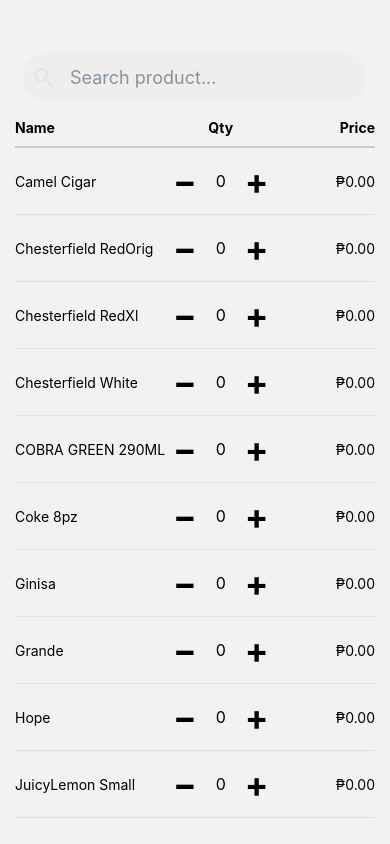
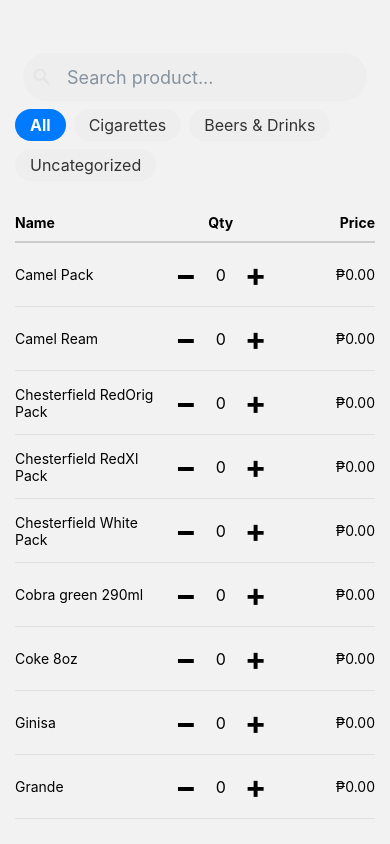
Before and after one commit to AbingRD/GMSTORE, a React Native app: screen /CartScreen in a window 390 px wide. Built offline with nearby package versions, Linux system fonts and the light colour scheme.

Commit message:
Added Categries

```diff
--- a/data.json
+++ b/data.json
@@ -3,137 +3,190 @@
     "id": 1,
     "name": "Redhorse 5",
     "retail_price": 70,
-    "wholesale_price": 680
+    "wholesale_price": 680,
+    "category": "Beers & Drinks"
+
   },
   {
     "id": 2,
     "name": "Redhorse Jumbo",
     "retail_price": 140,
-    "wholesale_price": 660
+    "wholesale_price": 660,
+    "category": "Beers & Drinks"
   },
   {
     "id": 3,
     "name": "Grande",
     "retail_price": 130,
-    "wholesale_price": 640
+    "wholesale_price": 640,
+    "category": "Beers & Drinks"
   },
   {
     "id": 4,
     "name": "Magic Sarap",
     "retail_price": 6,
-    "wholesale_price": 75
+    "wholesale_price": 75,
+    "category": "Uncategorized"
   },
   {
     "id": 5,
     "name": "Vitsen",
     "retail_price": 5,
-    "wholesale_price": 61
+    "wholesale_price": 61,
+    "category": "Uncategorized"
   },
   {
     "id": 6,
     "name": "Ginisa",
     "retail_price": 5,
-    "wholesale_price": 52
+    "wholesale_price": 52,
+    "category": "Uncategorized"
   }
   ,
   {
     "id": 7,
     "name": "JuicyLemon Small",
     "retail_price": 12,
-    "wholesale_price": 175
+    "wholesale_price": 175,
+    "category": "Beers & Drinks"
   }
   ,
   {
     "id": 8,
-    "name": "Coke 8pz",
+    "name": "Coke 8oz",
     "retail_price": 13,
-    "wholesale_price": 200
+    "wholesale_price": 200,
+    "category": "Beers & Drinks"
   }
   ,
    {
     "id": 9,
-    "name": "ROYAL 8OZ",
+    "name": "Royal 8OZ",
     "retail_price": 8,
-    "wholesale_price": 190
+    "wholesale_price": 190,
+    "category": "Beers & Drinks"
   },
 {
     "id": 10,
-    "name": "SPRITE 8OZ",
+    "name": "Sprite 8OZ",
     "retail_price": 8,
-    "wholesale_price": 190
+    "wholesale_price": 190,
+    "category": "Beers & Drinks"
   },
   {
     "id": 11,
-    "name": "COBRA GREEN 290ML ",
+    "name": "Cobra green 290ml ",
     "retail_price": 8,
-    "wholesale_price": 190
+    "wholesale_price": 190,
+    "category": "Beers & Drinks"
   },
   {
     "id": 12,
-    "name": "Winston",
+    "name": "Winston Pack",
     "retail_price": 9,
-    "wholesale_price": 163
+    "wholesale_price": 163,
+    "category": "Cigarettes"
+
   },
   {
     "id": 13,
-    "name": "Mighty White",
+    "name": "Mighty Whit Pack",
     "retail_price": 8,
-    "wholesale_price": 145
+    "wholesale_price": 145,
+    "category": "Cigarettes"
   },
   {
     "id": 14,
-    "name": "Mighty Red",
+    "name": "Mighty Red Pack",
     "retail_price": 8,
-    "wholesale_price": 145
+    "wholesale_price": 145,
+    "category": "Cigarettes"
   },
   {
     "id": 15,
-    "name": "Marlboro Red",
+    "name": "Marlboro Red Pack",
     "retail_price": 9,
-    "wholesale_price": 155
+    "wholesale_price": 155,
+    "category": "Cigarettes"
   },
   {
     "id": 16,
-    "name": "Marlboro Iceblast",
+    "name": "Marlboro Blast Pack",
     "retail_price": 9,
-    "wholesale_price": 155
+    "wholesale_price": 155,
+    "category": "Cigarettes"
   },
   {
     "id": 17,
-    "name": "Hope",
+    "name": "Hope Pack",
     "retail_price": 8,
-    "wholesale_price": 147
+    "wholesale_price": 147,
+    "category": "Cigarettes"
   },
   {
     "id": 18,
-    "name": "Chesterfield RedXl",
+    "name": "Chesterfield RedXl Pack",
     "retail_price": 7,
-    "wholesale_price": 128
+    "wholesale_price": 128,
+    "category": "Cigarettes"
   },
   {
     "id": 19,
-    "name": "Chesterfield White",
+    "name": "Chesterfield White Pack",
     "retail_price": 7,
-    "wholesale_price": 128
+    "wholesale_price": 128,
+    "category": "Cigarettes"
   },
   {
     "id": 20,
-    "name": "Chesterfield RedOrig",
+    "name": "Chesterfield RedOrig Pack",
     "retail_price": 7,
-    "wholesale_price": 128
+    "wholesale_price": 128,
+    "category": "Cigarettes"
   },
   {
     "id": 21,
-    "name": "Mighty Blast",
+    "name": "Mighty Blast Pack",
     "retail_price": 8,
-    "wholesale_price": 145
+    "wholesale_price": 145,
+    "category": "Cigarettes"
   },
   {
     "id": 22,
-    "name": "Camel Cigar",
+    "name": "Camel Pack",
     "retail_price": 7,
-    "wholesale_price": 135
+    "wholesale_price": 135,
+    "category": "Cigarettes"
+  },
+  {
+    "id": 23,
+    "name": "Winston Ream",
+    "retail_price": 163,
+    "wholesale_price": 1630,
+    "category": "Cigarettes"
+  },
+  {
+    "id": 24,
+    "name": "Mighty Red Ream",
+    "retail_price": 145,
+    "wholesale_price": 1450,
+    "category": "Cigarettes"
+  },
+  {
+    "id": 25,
+    "name": "Camel Ream",
+    "retail_price": 7,
+    "wholesale_price": 1350,
+    "category": "Cigarettes"
+  },
+  {
+    "id": 26,
+    "name": "Mighty White Ream",
+    "retail_price": 145.5,
+    "wholesale_price": 1450,
+    "category": "Cigarettes"
   }
 
 
+
 ]
--- a/screens/CartScreen.js
+++ b/screens/CartScreen.js
@@ -6,7 +6,7 @@
   StyleSheet,
   Pressable,
 } from 'react-native';
-import { Image, SearchBar } from 'react-native-elements';
+import { SearchBar, Image } from 'react-native-elements';
 import products from '../data.json';
 
 /* ---------- Cart Row ---------- */
@@ -36,9 +36,22 @@
 
 /* ---------- Screen ---------- */
 export default function CartScreen({ navigation }) {
+  const CATEGORIES = [
+    'All',
+    'Cigarettes',
+    'Beers & Drinks',
+    'Uncategorized'
+  ];
+
+  const [selectedCategory, setSelectedCategory] = useState('All');
   const [search, setSearch] = useState('');
+
   const [items, setItems] = useState(
-    products.map(p => ({ ...p, quantity: 0 }))
+    products.map(p => ({
+      ...p,
+      category: p.category ?? 'Uncategorized',
+      quantity: 0,
+    }))
   );
 
   /* Update quantity */
@@ -52,16 +65,24 @@
     );
   }, []);
 
-  /* Filter + SORT A–Z */
+  /* Filter + Category + Sort */
   const filteredItems = useMemo(() => {
     return items
-      .filter(item =>
-        item.name.toLowerCase().includes(search.toLowerCase())
-      )
+      .filter(item => {
+        const matchesSearch = item.name
+          .toLowerCase()
+          .includes(search.toLowerCase());
+
+        const matchesCategory =
+          selectedCategory === 'All' ||
+          item.category === selectedCategory;
+
+        return matchesSearch && matchesCategory;
+      })
       .sort((a, b) =>
         a.name.localeCompare(b.name, undefined, { sensitivity: 'base' })
       );
-  }, [items, search]);
+  }, [items, search, selectedCategory]);
 
   /* Selected items */
   const selectedItems = useMemo(
@@ -98,10 +119,35 @@
         searchIcon={
           <Image
             source={require('../assets/searchglass.png')}
-            style={{ width: 25, height: 25 }}
+            style={{ width: 22, height: 22 }}
           />
         }
       />
+
+      {/* Categories */}
+     {/* Categories */}
+<View style={styles.categoryWrapper}>
+  {CATEGORIES.map(cat => (
+    <Pressable
+      key={cat}
+      onPress={() => setSelectedCategory(cat)}
+      style={[
+        styles.categoryBtn,
+        selectedCategory === cat && styles.categoryBtnActive,
+      ]}
+    >
+      <Text
+        style={[
+          styles.categoryText,
+          selectedCategory === cat && styles.categoryTextActive,
+        ]}
+      >
+        {cat}
+      </Text>
+    </Pressable>
+  ))}
+</View>
+
 
       {/* Header */}
       <View style={styles.headerRow}>
@@ -110,6 +156,7 @@
         <Text style={styles.headerPrice}>Price</Text>
       </View>
 
+      {/* List */}
       <FlatList
         data={filteredItems}
         keyExtractor={item => item.id.toString()}
@@ -153,6 +200,24 @@
   },
   inputContainer: { backgroundColor: '#eee', borderRadius: 25 },
 
+  categoryWrapper: {
+  flexDirection: 'row',
+  flexWrap: 'wrap',      // 👈 wrap to next line
+  marginBottom: 15,
+},
+categoryBtn: {
+  paddingHorizontal: 15,
+  paddingVertical: 6,
+  backgroundColor: '#eee',
+  borderRadius: 25,
+  marginRight: 8,
+  marginBottom: 8,       // 👈 spacing for wrapped lines
+},
+categoryBtnActive: { backgroundColor: '#007AFF' },
+categoryText: { color: '#333', fontSize: 16 },
+categoryTextActive: { color: '#fff', fontWeight: 'bold' },
+
+
   headerRow: {
     flexDirection: 'row',
     paddingVertical: 10,
@@ -177,11 +242,7 @@
     justifyContent: 'center',
     alignItems: 'center',
   },
-  qtyBtn: {
-    fontSize: 35,
-    paddingHorizontal: 12,
-    fontWeight: 'bold',
-  },
+  qtyBtn: { fontSize: 32, paddingHorizontal: 12, fontWeight: 'bold' },
   qty: { fontSize: 16, minWidth: 24, textAlign: 'center' },
   price: { flex: 1, textAlign: 'right' },
 
--- a/screens/HomeScreen.js
+++ b/screens/HomeScreen.js
@@ -1,9 +1,30 @@
-import React, { useState } from 'react';
-import { View, Text, StyleSheet, FlatList, TouchableOpacity, Image } from 'react-native';
+import React, { useState, useMemo } from 'react';
+import { View, Text, StyleSheet, FlatList, TouchableOpacity, Image,Pressable } from 'react-native';
 import { SearchBar } from 'react-native-elements';
 import products from '../data.json'; // your sample data
 
 export default function HomeScreen({ navigation }) {
+//     const CATEGORIES = [
+//   'All',
+//   'Cigarettes',
+//   'Beers & Drinks',
+//   'Stationery',
+// ];
+// const [selectedCategory, setSelectedCategory] = useState('All');
+// const filteredItems = useMemo(() => {
+//   return items.filter(item => {
+//     const matchesSearch = item.name
+//       .toLowerCase()
+//       .includes(search.toLowerCase());
+
+//     const matchesCategory =
+//       selectedCategory === 'All' ||
+//       item.category === selectedCategory;
+
+//     return matchesSearch && matchesCategory;
+//   });
+// }, [items, search, selectedCategory]);
+
   const [search, setSearch] = useState('');
 
   const filteredProducts = products
@@ -50,6 +71,31 @@
         <Text style={styles.headerRetail}>Retail</Text>
         <Text style={styles.headerText}>Wholesale</Text>
       </View>
+          {/* <FlatList
+  data={CATEGORIES}
+  horizontal
+  showsHorizontalScrollIndicator={false}
+  keyExtractor={(item) => item}
+  style={{ marginBottom: 10 }}
+  renderItem={({ item }) => (
+    <Pressable
+      onPress={() => setSelectedCategory(item)}
+      style={[
+        styles.categoryBtn,
+        selectedCategory === item && styles.categoryBtnActive
+      ]}
+    >
+      <Text
+        style={[
+          styles.categoryText,
+          selectedCategory === item && styles.categoryTextActive
+        ]}
+      >
+        {item}
+      </Text>
+    </Pressable>
+  )}
+/> */}
 
       {/* Product List */}
       <FlatList style={styles.listStyle}
@@ -87,22 +133,23 @@
      flexDirection: 'row', paddingVertical: 10, borderBottomWidth: 2, borderColor: '#9f8f8f'
      },
   headerText: {
-     flex: 1, fontSize: 16, fontWeight: 'bold', textAlign: 'center'
+     flex: 1, fontSize: 18, fontWeight: 'bold', textAlign: 'center'
     },
   headerRetail: {
-     flex: 1, fontSize: 16, fontWeight: 'bold', textAlign: 'center', paddingLeft: 50
+     flex: 1, fontSize: 18, fontWeight: 'bold', textAlign: 'center', paddingLeft: 50
     },
   row: {
     flexDirection: 'row', paddingVertical: 12, borderBottomWidth: 1, borderColor: '#e0e0e0'
  },
   name: {
-     flex: 1.5, fontSize: 15
+     flex: 1.5, fontSize: 16
     },
   price: {
-     flex: 1, textAlign: 'center', fontSize: 15
+     flex: 1, textAlign: 'center', fontSize: 16
     },
     listStyle:{
 
 
+
     },
 });
--- a/screens/PreviewScreen.js
+++ b/screens/PreviewScreen.js
@@ -20,7 +20,7 @@
 import { TransactionContext } from './TransactionContext';
 
 const printerMac = '10:22:33:3B:93:A5'; // replace with your printer MAC
-//WORK FOR UI ON THIS
+
 export default function PreviewScreen({ route, navigation }) {
   const { items, total } = route.params;
   const insets = useSafeAreaInsets();
@@ -28,10 +28,12 @@
 
   const [customerName, setCustomerName] = useState('Customer');
   const [modalVisible, setModalVisible] = useState(false);
-  const [cash, setCash] = useState(''); // for input
-    const sleep = (ms) => new Promise(resolve => setTimeout(resolve, ms)); //added for printing issue is It cannot print if items more than 30
+  const [cash, setCash] = useState('');
   const [printing, setPrinting] = useState(false);
 
+  const sleep = (ms) => new Promise(resolve => setTimeout(resolve, ms));
+
+  // Request necessary permissions for Android 12+
   const requestPermissions = async () => {
     if (Platform.OS === 'android' && Platform.Version >= 31) {
       const granted = await PermissionsAndroid.requestMultiple([
@@ -48,7 +50,8 @@
     }
   };
 
-const printReceipt = async () => {
+  // Print receipt, accepts number of copies
+  const printReceipt = async (copies = 1) => {
   try {
     setPrinting(true);
 
@@ -60,36 +63,37 @@
     const now = new Date();
     const dateStr = now.toLocaleDateString();
     const timeStr = now.toLocaleTimeString();
-
     const cashAmount = parseFloat(cash) || total;
     const change = cashAmount - total;
 
+    for (let c = 0; c < copies; c++) {
+      const isCopy = c > 0; // first receipt is original, others are copies
+
       // --- HEADER ---
-    await ReactNativePosPrinter.printText(`ABING STORE\n`, { align: 'CENTER', size: 14, bold: true });
+      if (!isCopy) {
+        await ReactNativePosPrinter.printText(`DanJ Store\n`, { align: 'CENTER', size: 14, bold: true });
         await ReactNativePosPrinter.printText(`09167640132\n`, { align: 'CENTER', size: 12 });
         await ReactNativePosPrinter.printText(`TNo:${txnNumber}      ${dateStr}      ${timeStr}\n`, { align: 'LEFT', size: 9 });
+      }
+
+      // --- Customer ---
       await ReactNativePosPrinter.printText(`Customer: ${customerName}\n`, { align: 'LEFT', size: 9 });
       await ReactNativePosPrinter.printText(`--------------------------------`);
 
       // --- ITEMS ---
-
-   // --- ITEMS ---
       for (const item of items) {
         const lineTotal = item.wholesale_price * item.quantity;
-    // const LEFT_MARGIN = '  '; // 2 spaces
-  // Smaller text (size 8)
         await ReactNativePosPrinter.printText(
-  `${item.name.substring(0, 23).padEnd(23)} ₱${lineTotal}\n\n`,
-  {  size: 9, bold: false }
+          `${item.name.substring(0, 23).padEnd(20)} ₱${lineTotal}\n\n`,
+          { size: 9, bold: false }
         );
         await ReactNativePosPrinter.printText(
-
           ` ₱${item.wholesale_price} x ${item.quantity}\n\n\n`,
           { align: 'LEFT', size: 9, bold: false }
         );
-   ReactNativePosPrinter.newLine();
+
+        ReactNativePosPrinter.newLine(1);
       }
-
 
       await ReactNativePosPrinter.printText(`--------------------------------\n`);
       await ReactNativePosPrinter.printText(`Grand Total: ₱${total.toFixed(2)}\n`, { align: 'RIGHT', size: 10 });
@@ -99,24 +103,23 @@
         await ReactNativePosPrinter.newLine(2);
       }
 
-    await ReactNativePosPrinter.newLine(2);
+      await ReactNativePosPrinter.newLine(3);
 
-    // 🔹 Dynamic sleep based on number of items
-    // 🔹 Dynamic sleep based on number of items
        let delay = 0;
-
   if (items.length < 10) {
     delay = 1800;
-    } else if (items.length < 15 || items.lenght > 15) {
+  } else if (items.length < 15 || items.length > 15) {
     delay = 3500;
   } else if(items.length < 25 || items.length > 25) {
-  delay = 5600; // 15 seconds for large batch
-    }
-    else if(items.length > 35){
+    delay = 5600;
+  } else if(items.length > 35){
     delay = 7700;
   }
-    await sleep(delay);
+  await sleep(delay); // pause so printer can catch up
 
+  // small delay between copies
+  if (copies > 1) await sleep(500);
+}
 
     await ReactNativePosPrinter.disconnectPrinter();
 
@@ -133,7 +136,6 @@
     Alert.alert('Success', 'Receipt printed successfully!', [
       { text: 'OK', onPress: () => navigation.popToTop() },
     ]);
-
   } catch (error) {
     console.error(error);
     Alert.alert('Print Error', error.message);
@@ -142,6 +144,8 @@
   }
 };
 
+
+  // Handle Confirm Transaction alert with 3 options
   const handleConfirmTransaction = () => {
     const cashAmount = parseFloat(cash) || total;
 
@@ -156,10 +160,11 @@
 
     Alert.alert(
       'Print Receipt',
-      'Do you want to print the receipt?',
+      'Select an option:',
       [
         { text: 'Cancel', style: 'cancel' },
-        { text: 'Print Receipt', onPress: printReceipt },
+        { text: 'Print', onPress: () => printReceipt(1) },
+        { text: '2 Copies', onPress: () => printReceipt(2) },
       ],
       { cancelable: true }
     );
@@ -181,6 +186,7 @@
       <TouchableWithoutFeedback onPress={Keyboard.dismiss}>
         <View style={[styles.container, { paddingTop: insets.top + 10 }]}>
 
+          {/* Printing Overlay */}
           <Modal visible={printing} transparent animationType="fade">
             <View style={styles.loadingOverlay}>
               <View style={styles.loadingContent}>
@@ -190,7 +196,7 @@
             </View>
           </Modal>
 
-
+          {/* Customer + Date */}
           <View style={styles.customerRow}>
             <Pressable onPress={() => { setCustomerName(''); setModalVisible(true); }}>
               <Text style={styles.customerText}>
@@ -202,12 +208,14 @@
             </Text>
           </View>
 
+          {/* Header */}
           <View style={styles.headerRow}>
             <Text style={styles.headerName}>Item</Text>
             <Text style={styles.headerCalc}>Price x Qty</Text>
             <Text style={styles.headerTotal}>Total</Text>
           </View>
 
+          {/* Items */}
           <FlatList
             data={items}
             keyExtractor={(item) => item.id.toString()}
@@ -215,7 +223,7 @@
             contentContainerStyle={{ paddingBottom: 160 }}
           />
 
-          {/* Footer with Grand Total + Cash input */}
+          {/* Footer */}
           <View style={styles.footer}>
             <View style={{ flexDirection: 'row', alignItems: 'center', justifyContent: 'space-between' }}>
               <Text style={styles.grandTotal}>Grand Total: ₱{total.toFixed(2)}</Text>
@@ -258,7 +266,6 @@
 
 const styles = StyleSheet.create({
   container: { flex: 1, padding: 15 },
-  title: { fontSize: 20, fontWeight: 'bold', marginBottom: 10 },
   customerRow: { flexDirection: 'row', justifyContent: 'space-between', marginBottom: 15 },
   customerText: { fontWeight: 'bold', fontSize: 16 },
   dateText: { fontSize: 14, color: '#555' },
@@ -278,27 +285,7 @@
   modalContent: { backgroundColor: '#fff', borderRadius: 8, padding: 15 },
   input: { borderWidth: 1, borderColor: '#ccc', padding: 10, marginTop: 10, marginBottom: 15, borderRadius: 6 },
   modalBtn: { backgroundColor: '#007AFF', padding: 12, borderRadius: 6, alignItems: 'center' },
- loadingOverlay: {
-  flex: 1,
-  backgroundColor: 'rgba(0,0,0,0.5)', // semi-transparent background
-  justifyContent: 'center', // vertical center
-  alignItems: 'center', // horizontal center
-},
-
-loadingContent: {
-  justifyContent: 'center',
-  alignItems: 'center',
-  backgroundColor: '#333', // dark background for better contrast
-  padding: 20,
-  borderRadius: 10,
-},
-
-loadingText: {
-  color: '#fff',
-  fontSize: 16,
-  marginTop: 10,
-  fontWeight: 'bold',
-}
-
-
+  loadingOverlay: { flex: 1, backgroundColor: 'rgba(0,0,0,0.5)', justifyContent: 'center', alignItems: 'center' },
+  loadingContent: { justifyContent: 'center', alignItems: 'center', backgroundColor: '#333', padding: 20, borderRadius: 10 },
+  loadingText: { color: '#fff', fontSize: 16, marginTop: 10, fontWeight: 'bold' },
 });
```
Lines whose indentation alone changed are shown as unchanged.
